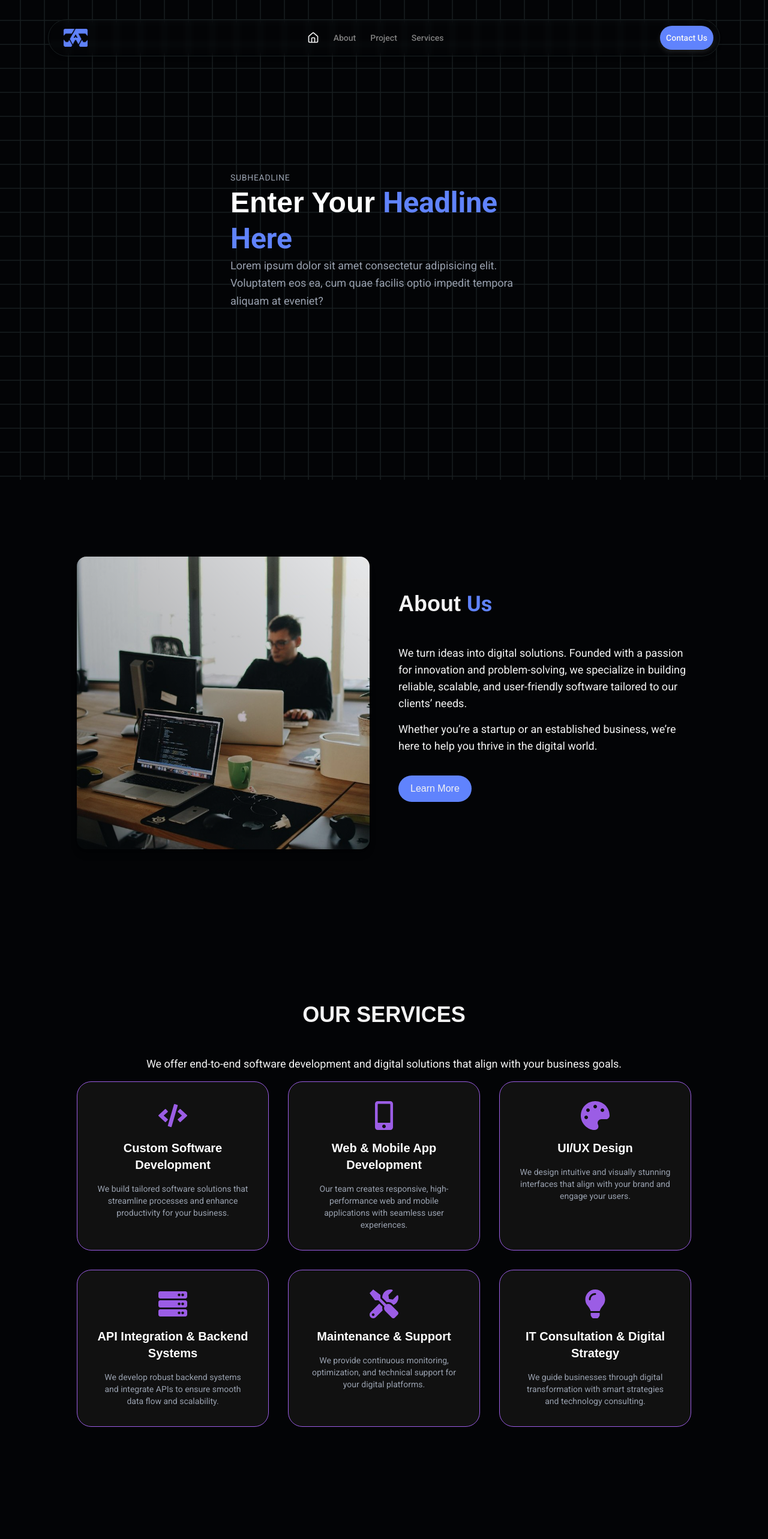
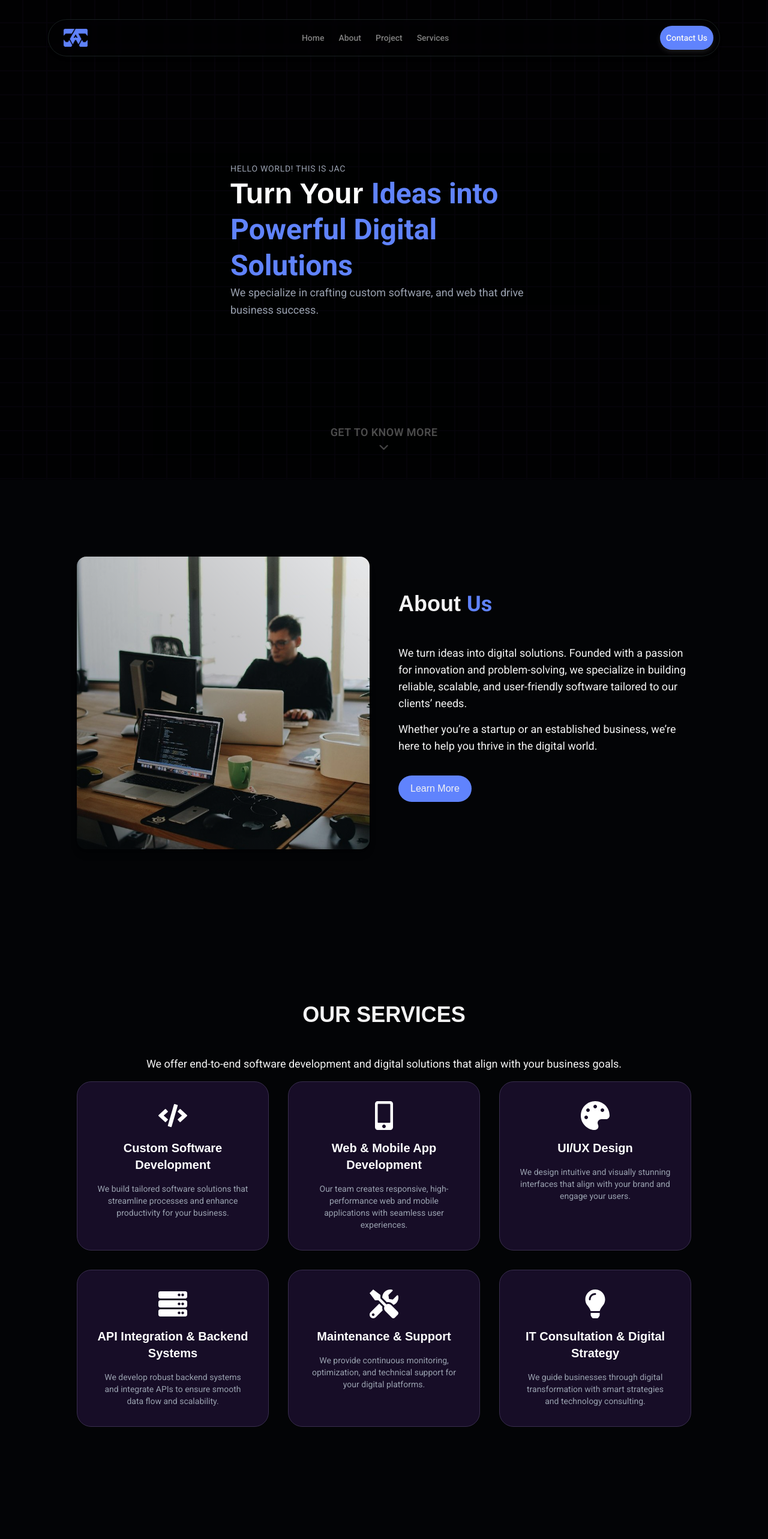
Before and after one commit to ZyIsBad/Jacotrades, a React (Vite) app: page / in a window 1280 px wide. Shown: the top 2566 px of the page at 60% size. Built offline with nearby package versions, Linux system fonts and the light colour scheme; a web font is replaced by a local one.

Commit message:
update pages

```diff
--- a/src/App.css
+++ b/src/App.css
@@ -184,7 +184,17 @@ section {
 .About-h3 {
   margin: 1rem 0px;
 }
+.contactfill {
+  padding: 14px;
+  margin: 20px 0px;
 
+}
+
+.info {
+  padding: 50px;
+  max-width: 100rem;
+  justify-items: center;
+}
 /* @theme inline {
   --radius-sm: calc(var(--radius) - 4px);
   --radius-md: calc(var(--radius) - 2px);
--- a/src/App.tsx
+++ b/src/App.tsx
@@ -3,7 +3,7 @@ import HeroSection from "./Pages/HeroSection";
 import About from "./Pages/About";
 import Services from "./Pages/Services";
 import Team from "./Pages/Team";
-import Portfolio from "./Pages/Portfolio";
+// import Portfolio from "./Pages/Portfolio";
 import Contact from "./Pages/Contact";
 import Footer from "./Pages/Footer";
 import "./index.css";
@@ -17,7 +17,7 @@ function App() {
       <About />
       <Services />
       <Team/>
-      <Portfolio />
+      {/* <Portfolio /> */}
       <Contact />
       <Footer />
     </div>
--- a/src/Pages/Contact.tsx
+++ b/src/Pages/Contact.tsx
@@ -1,11 +1,44 @@
+import "../App.css";
+
 const Contact = () => {
   return (
-    <section id="contact" className="section py-20 bg-gray-900 text-white text-center">
-      <div>
-        <h1 className="text-4xl font-bold mb-4">CONTACT</h1>
-        <p className="text-gray-300 text-lg max-w-xl mx-auto">
-          Contact form, office locations, phone numbers, and social media links.
-        </p>
+    <section
+      id="contact"
+      className="w-full min-h-screen bg-gray-900 text-white flex items-center justify-center px-6 py-16"
+    >
+      <div className="container mx-auto grid grid-cols-1 md:grid-cols-2 gap-12 max-w-6xl">
+        {/* LEFT SIDE — Title & Subtitle */}
+        <div className="flex flex-col justify-center text-left space-y-4">
+          <h1 className="text-4xl md:text-5xl font-bold">Get in Touch</h1>
+          <p className="text-gray-300 text-lg">
+            If you have any questions, ideas for collaboration, or just want to connect, I would be delighted to hear from you.
+          </p>
+        </div>
+
+        {/* RIGHT SIDE — Contact Form */}
+        <div className="bg-gray-900 rounded-xl p-8 text-gray-900 shadow-lg space-y-6">
+          <input
+            type="text"
+            placeholder="Your Name"
+            className="contactfill w-full px-4 py-3 rounded-full bg-gray-200 focus:outline-none focus:ring-2 focus:ring-blue-500"
+          />
+          <input
+            type="email"
+            placeholder="Your Email"
+            className="contactfill w-full px-4 py-3 rounded-full bg-gray-200 focus:outline-none focus:ring-2 focus:ring-blue-500"
+          />
+          <textarea
+            placeholder="Your Message"
+            rows={5}
+            className="contactfill w-full px-4 py-3 rounded-lg bg-gray-200 focus:outline-none focus:ring-2 focus:ring-blue-500 resize-none"
+          ></textarea>
+          <button
+            type="submit"
+            className="contactfill w-full py-3 rounded-full bg-blue-600 text-white font-semibold hover:bg-blue-700 transition"
+          >
+            Send Message
+          </button>
+        </div>
       </div>
     </section>
   );
--- a/src/Pages/Footer.tsx
+++ b/src/Pages/Footer.tsx
@@ -1,34 +1,84 @@
-const Footer = () => {
+import { Facebook, Instagram, Twitter, Youtube } from "lucide-react";
+import logo from "../assets/JAC.png";
+
+function Footer() {
   return (
-    <footer className="footer bg-gray-950 text-gray-300 py-10">
-      <div className="max-w-6xl mx-auto px-6 grid md:grid-cols-3 gap-8 text-center md:text-left">
+    <footer className="bg-gray-950 text-gray-300 pt-14 pb-6 w-full">
+     <div className="info max-w-7xl w-full px-6 grid grid-cols-1 md:grid-cols-5 gap-10 justify-items-start mx-auto">
+
+        {/* LOGO / BRAND */}
+              <img
+                src={logo}
+                alt="logo"
+                className="w-[150px] h-[150px] object-cover rounded-full"
+              />
+        {/* GET IN TOUCH */}
         <div>
-          <h3 className="text-white font-semibold text-lg mb-3">Company</h3>
-          <a href="#about" className="block hover:text-white">About Us</a>
-          <a href="#services" className="block hover:text-white">Services</a>
-          <a href="#contact" className="block hover:text-white">Contact</a>
+          <h3 className="text-white font-semibold mb-2 border-b-2 border-[#6083fd] inline-block">
+            Get in touch
+          </h3>
+          <ul className="mt-3 space-y-2 text-sm">
+            <li>+63 912 3456 789</li>
+            <li>jacotradesdevs@gmail.com</li>
+            <li>Cauayan City, Isabela</li>
+          </ul>
         </div>
 
+        {/* OVERVIEW */}
         <div>
-          <h3 className="text-white font-semibold text-lg mb-3">Quick Links</h3>
-          <a href="#portfolio" className="block hover:text-white">Portfolio</a>
-          <a href="#" className="block hover:text-white">Privacy Policy</a>
-          <a href="#" className="block hover:text-white">Terms of Service</a>
+          <h3 className="text-white font-semibold mb-2 border-b-2 border-[#6083fd] inline-block">
+            Overview
+          </h3>
+          <ul className="mt-3 space-y-2 text-sm">
+            <li><a href="#home" className="hover:text-white">Home</a></li>
+            <li><a href="#about" className="hover:text-white">About Us</a></li>
+            <li><a href="#projects" className="hover:text-white">Our Project</a></li>
+            <li><a href="#contact" className="hover:text-white">Contact Us</a></li>
+          </ul>
         </div>
 
+        {/* HELP */}
         <div>
-          <h3 className="text-white font-semibold text-lg mb-3">Connect</h3>
-          <a href="#" className="block hover:text-white">hello@company.com</a>
-          <a href="#" className="block hover:text-white">+1 (555) 123-4567</a>
-          <a href="#" className="block hover:text-white">Follow Us</a>
+          <h3 className="text-white font-semibold mb-2 border-b-2 border-[#6083fd] inline-block">
+            Help
+          </h3>
+          <ul className="mt-3 space-y-2 text-sm">
+            <li><a href="#" className="hover:text-white">Support Center</a></li>
+            <li><a href="#contact" className="hover:text-white">Contact</a></li>
+            <li><a href="#" className="hover:text-white">System Status</a></li>
+            <li><a href="#" className="hover:text-white">Community</a></li>
+            <li><a href="#" className="hover:text-white">Submit Ticket</a></li>
+          </ul>
+        </div>
+
+        {/* FOLLOW US */}
+        <div>
+          <h3 className="text-white font-semibold mb-2 border-b-2 border-[#6083fd] inline-block">
+            Follow us
+          </h3>
+          <ul className="mt-3 space-y-2 text-sm">
+            <li className="hover:text-white flex items-center gap-2">
+              <Facebook size={16} /> Facebook
+            </li>
+            <li className="hover:text-white flex items-center gap-2">
+              <Instagram size={16} /> Instagram
+            </li>
+            <li className="hover:text-white flex items-center gap-2">
+              <Twitter size={16} /> X Twitter
+            </li>
+            <li className="hover:text-white flex items-center gap-2">
+              <Youtube size={16} /> Youtube
+            </li>
+          </ul>
         </div>
       </div>
 
-      <div className="text-center border-t border-gray-700 mt-10 pt-6 text-sm text-gray-400">
-        &copy; 2025 Company Name. All rights reserved.
+      {/* COPYRIGHT */}
+      <div className="border-t border-gray-800 mt-10 pt-4 text-center text-sm text-gray-500">
+        © 2030 JAC O' TRADES | SOFTWARE SOLUTIONS / ALL RIGHTS RESERVED
       </div>
     </footer>
   );
-};
+}
 
 export default Footer;
--- a/src/Pages/HeroSection.tsx
+++ b/src/Pages/HeroSection.tsx
@@ -9,26 +9,25 @@ const HeroSection = () => {
         speed={0.5}
         squareSize={40}
         direction="diagonal"
-        borderColor="#181f20"
+        borderColor="#170d27"
         hoverFillColor="#6083fd"
-        className="absolute inset-0 w-full h-full z-10"
+        className="absolute inset-0 w-full h-full z-0"
       />
 
       {/* 🔹 Dark overlay */}
-      <div className="absolute inset-0 bg-black/70"></div>
+      <div className="absolute inset-0 bg-black/70 z-10 pointer-events-none"></div>
 
       {/* 🔹 Foreground content */}
-      <div className="relative z-10 container mx-auto px-6 flex flex-col justify-center h-full md:flex-row items-center text-center md:text-left gap-8">
+      <div className="relative z-20 container mx-auto px-6 pointer-events-none flex flex-col justify-center h-full md:flex-row items-center text-center md:text-left gap-8">
         <div className="md:w-1/2 z-10">
           <span className="uppercase text-gray-400 tracking-wider text-sm">
-            SubHeadline
+            Hello World! this is JAC
           </span>
           <h1 className="text-4xl md:text-5xl font-bold mt-2 mb-4 leading-tight ">
-            Enter Your <span className="text-[#6083fd]">Headline Here</span>
+            Turn Your <span className="text-[#6083fd]">Ideas into Powerful Digital Solutions</span>
           </h1>
           <p className="text-gray-400 text-base md:text-lg leading-relaxed">
-            Lorem ipsum dolor sit amet consectetur adipisicing elit. Voluptatem eos ea,
-            cum quae facilis optio impedit tempora aliquam at eveniet?
+            We specialize in crafting custom software, and web that drive business success.
           </p>
           {/* <div className="mt-6">
             <a
--- a/src/Pages/Services.tsx
+++ b/src/Pages/Services.tsx
@@ -3,37 +3,37 @@ import SpotlightCard from "../components/SpotlightCard";
 
 const services = [
   {
-    icon: <FaCode className="text-5xl text-[#9B5DE5] mb-4" />,
+    icon: <FaCode className="text-5xl mb-4" />,
     title: "Custom Software Development",
     description:
       "We build tailored software solutions that streamline processes and enhance productivity for your business.",
   },
   {
-    icon: <FaMobileAlt className="text-5xl text-[#9B5DE5] mb-4" />,
+    icon: <FaMobileAlt className="text-5xl  mb-4" />,
     title: "Web & Mobile App Development",
     description:
       "Our team creates responsive, high-performance web and mobile applications with seamless user experiences.",
   },
   {
-    icon: <FaPalette className="text-5xl text-[#9B5DE5] mb-4" />,
+    icon: <FaPalette className="text-5xl  mb-4" />,
     title: "UI/UX Design",
     description:
       "We design intuitive and visually stunning interfaces that align with your brand and engage your users.",
   },
   {
-    icon: <FaServer className="text-5xl text-[#9B5DE5] mb-4" />,
+    icon: <FaServer className="text-5xl  mb-4" />,
     title: "API Integration & Backend Systems",
     description:
       "We develop robust backend systems and integrate APIs to ensure smooth data flow and scalability.",
   },
   {
-    icon: <FaTools className="text-5xl text-[#9B5DE5] mb-4" />,
+    icon: <FaTools className="text-5xl  mb-4" />,
     title: "Maintenance & Support",
     description:
       "We provide continuous monitoring, optimization, and technical support for your digital platforms.",
   },
   {
-    icon: <FaLightbulb className="text-5xl text-[#9B5DE5] mb-4" />,
+    icon: <FaLightbulb className="text-5xl  mb-4" />,
     title: "IT Consultation & Digital Strategy",
     description:
       "We guide businesses through digital transformation with smart strategies and technology consulting.",
--- a/src/components/Header.tsx
+++ b/src/components/Header.tsx
@@ -19,7 +19,8 @@ const Header = () => {
       />
       {/* Desktop Nav */}
       <div className="navlinks hidden md:flex gap-6 items-center text-sm font-medium">
-        <Home className="w-5 h-5 animate-none" id="home" />
+        {/* <Home className="w-5 h-5 animate-none" id="home" /> */}
+        <a href="#" className="hover:underline text-black">Home</a>
         <a href="#" className="hover:underline text-black">About</a>
         <a href="#" className="hover:underline text-black">Project</a>
         <a href="#" className="hover:underline">Services</a>
--- a/src/components/SpotlightCard.css
+++ b/src/components/SpotlightCard.css
@@ -1,13 +1,13 @@
 .card-spotlight {
   position: relative;
   border-radius: 1.5rem;
-  border: 1px solid #9B5DE5;
-  background-color: #111;
+  border: 1px solid #392e4e;
+  background-color: #170d27;
   padding: 2rem;
   overflow: hidden;
   --mouse-x: 50%;
   --mouse-y: 50%;
-  --spotlight-color: #9B5DE5;
+  --spotlight-color: #392e4e;
 }
 
 .card-spotlight::before {
```
